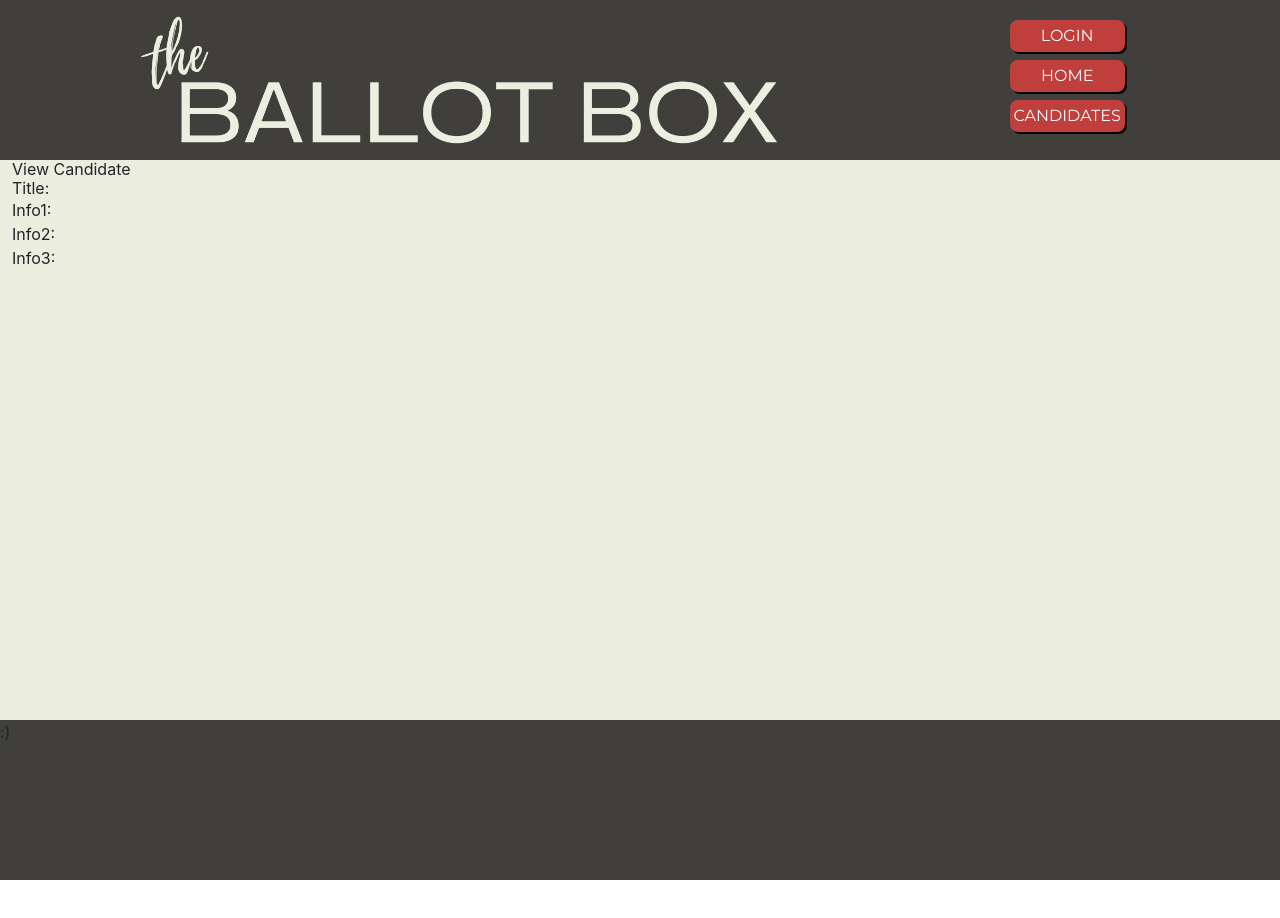
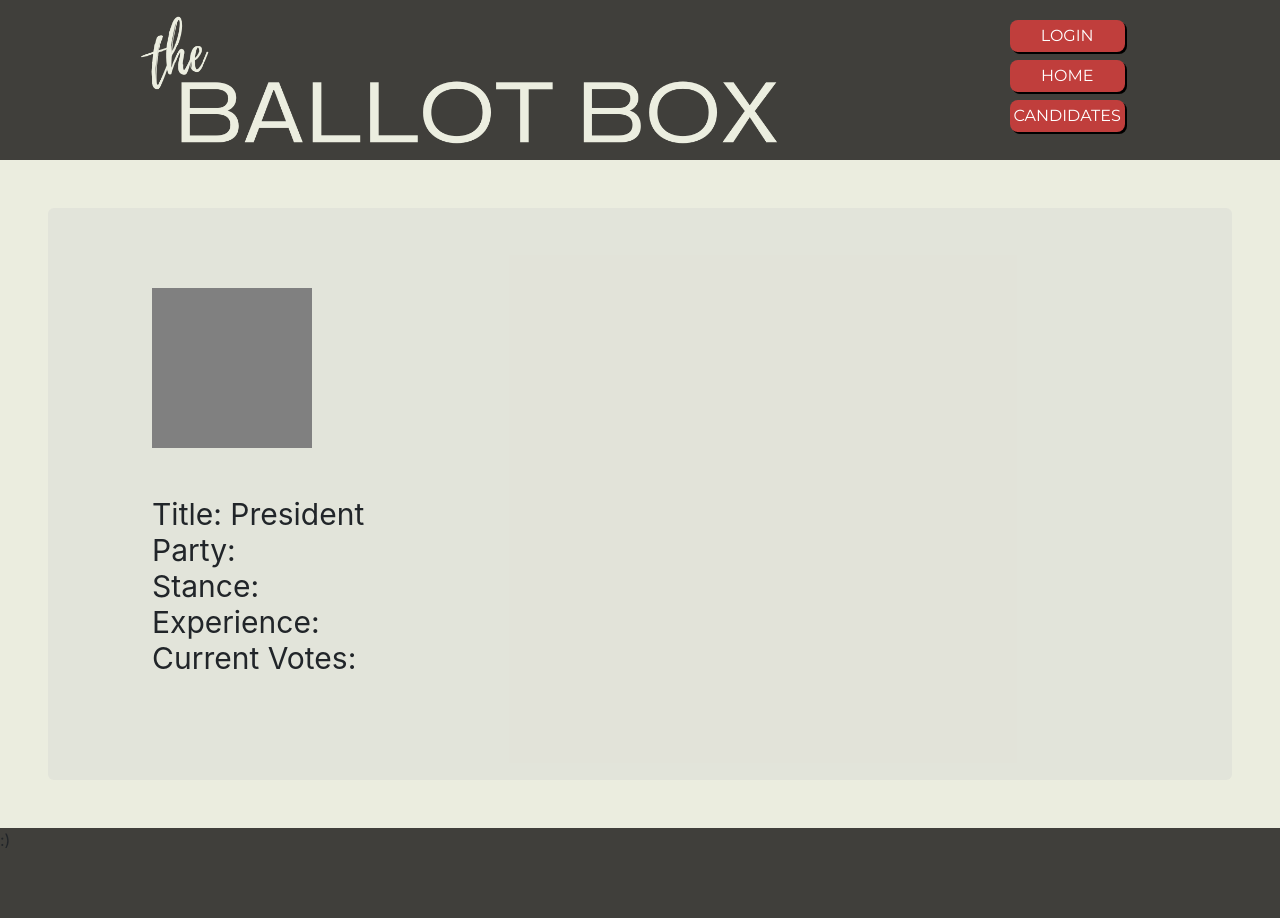
Before and after one commit to rachel-l-sanchez/votingApp, a React (Create React App) app in the folder ballotbox/: page /view/1 in a window 1280 px wide. Shown: the top 918 px of the page. Before the commit the page ends 880 px from the top, so only its background shows below. Built offline with nearby package versions, Linux system fonts and the light colour scheme; no server answers.

Commit message:
Style view candidate page

```diff
--- a/ballotbox/src/components/Home.js
+++ b/ballotbox/src/components/Home.js
@@ -1,5 +1,5 @@
 import React from 'react'
-import {Link} from 'react-router-dom';
+import {Link, useNavigate} from 'react-router-dom';
 import background from '../assets/ballot_bg.png';
 import '../main.css'
 
@@ -10,6 +10,8 @@ const Home = () => {
       backgroundImage: `url(${background})`,
       backgroundRepeat: 'repeat'
   }
+
+  const navigate = useNavigate();
 
   return (
     <div>
@@ -22,7 +24,7 @@ const Home = () => {
           </div>
           <div className="flex-col flex items-center p-5 transparentDiv">
             <p className="text-5xl pb-3">View Your Candidates</p>
-            <button className="p-1 dash-button"><Link to="/voterdashboard">Voter Dashboard</Link></button>
+            <button className="p-1 dash-button" onClick={()=>navigate('/voterdashboard')}>Voter Dashboard</button>
           </div>
 
         </div>
--- a/ballotbox/src/components/Navbar.js
+++ b/ballotbox/src/components/Navbar.js
@@ -1,5 +1,5 @@
 import React from 'react'
-import {Link,NavLink} from 'react-router-dom';
+import {Link,NavLink, useNavigate} from 'react-router-dom';
 import '../navbar.css'
 
 const Navbar = () => {
@@ -10,15 +10,17 @@ const Navbar = () => {
     cursor: 'pointer'
   }
 
+  const navigate = useNavigate();
+
   return (
     <div className="navbar flex flex-col items-center lg:flex-row lg:justify-around">
         <div className='title'>
         <NavLink to="/"><img src={require('../assets/logo.png')} style={logoStyle} alt="logo"/></NavLink>
         </div>
         <div className='links flex lg:flex-col md:flex-row'>
-          <button className="navButton mb-2 mx-2"><NavLink to="/adminSignIn">LOGIN</NavLink></button>
-          <button className="navButton mb-2 mx-2"><NavLink to="/">HOME</NavLink></button>
-          <button className="navButton mb-2 mx-2"><NavLink to="/voterdashboard">CANDIDATES</NavLink></button>
+          <button className="navButton mb-2 mx-2" onClick={()=>navigate("/adminSignIn")}>LOGIN</button>
+          <button className="navButton mb-2 mx-2" onClick={()=>navigate("/")}>HOME</button>
+          <button className="navButton mb-2 mx-2" onClick={()=>navigate("/voterdashboard")}>CANDIDATES</button>
         </div>
     </div>
   )
--- a/ballotbox/src/components/ViewCandidate.js
+++ b/ballotbox/src/components/ViewCandidate.js
@@ -14,25 +14,38 @@ const ViewCandidate = (props) => {
 	const navigate = useNavigate();
 	const { id } = useParams();
 
+	const secondDivBg={
+		minHeight: "60vh",
+		width: "75em"
+	}
+
+	const imgStyle={
+		height: "10em",
+		width: "10em",
+		backgroundColor: "grey"
+	}
+
 	useEffect(() => {
 		axios
 			.get(`http://localhost:8000/api/candidate/${id}`)
-			.then((res) => setItem(res.data))
+			.then((res) => setItem(res.data.result))
 			.catch((e) => console.log(e));
 	}, []);
 
 	return (
-		<div className="bg-div">
-			<div className="container">
-				<div className="title-info">
-					<h1>View Candidate </h1>
+		<div className="bg-div p-5 flex justify-center">
+			<div className="transparentDiv p-20 rounded" style={secondDivBg}>
+				<div className="title-info flex flex-row p-4 pt-0 items-center">
 					{/* <img src="" alt="" /> */}
+					<div style={imgStyle} className="me-5"></div>
+					<p className="text-6xl">{item.name}</p>
 				</div>
-				<div className="demo-info">
-					<h5 className="card-title">Title: </h5>
-					<p className="info">Info1: </p>
-					<p className="info">Info2: </p>
-					<p className="info">Info3: </p>
+				<div className="demo-info flex flex-col p-4 text-3xl">
+					<p className="card-title">Title: President</p>
+					<p className="info">Party: {item.party}</p>
+					<p className="info">Stance: {item.stance}</p>
+					<p className="info">Experience: {item.experience} </p>
+					<p className="info">Current Votes: {item.voteCount} </p>
 				</div>
 			</div>
 		</div>
```
Also changed, not shown: 1 other file (tests, documents, lock files or other folders).
